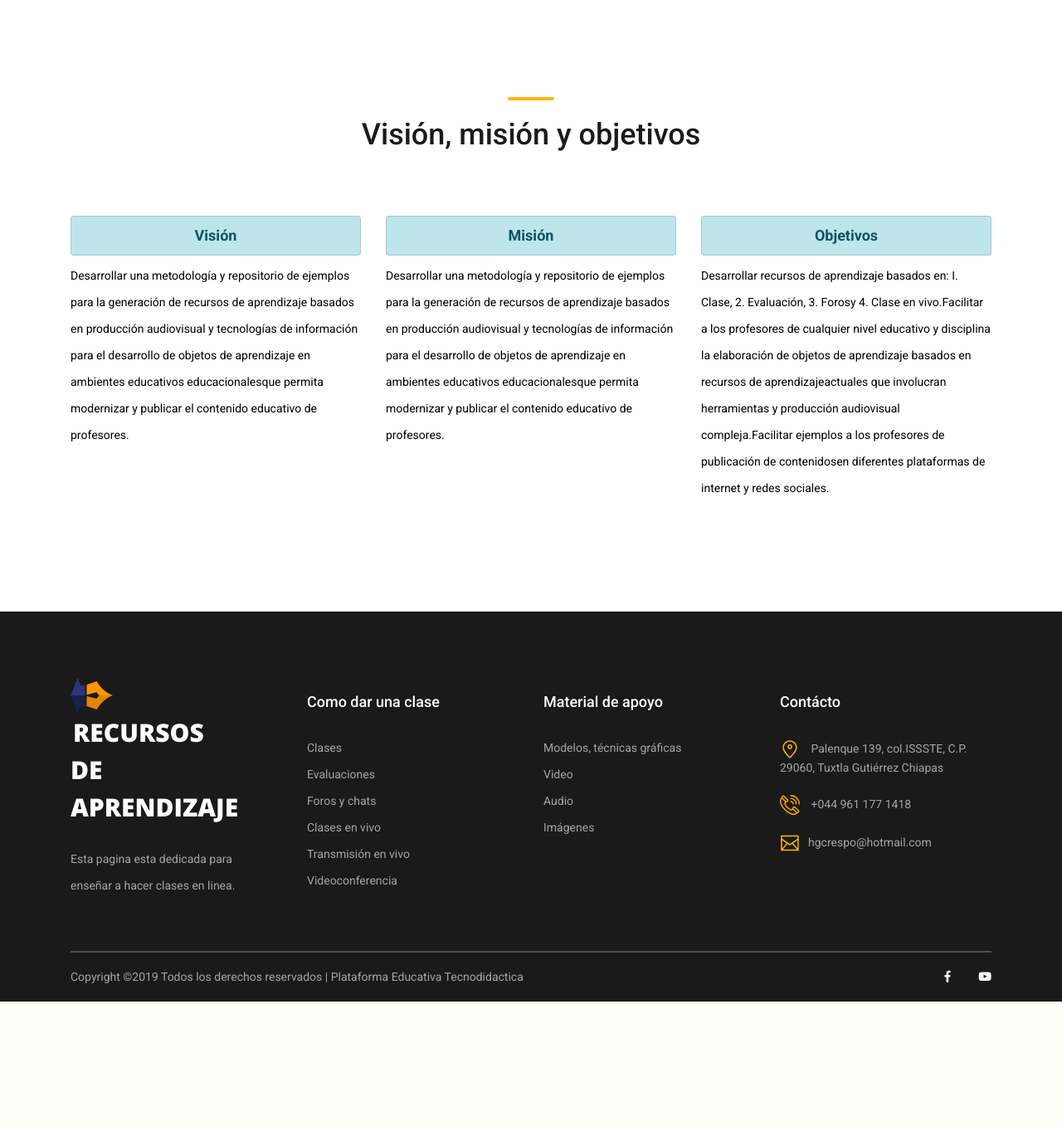
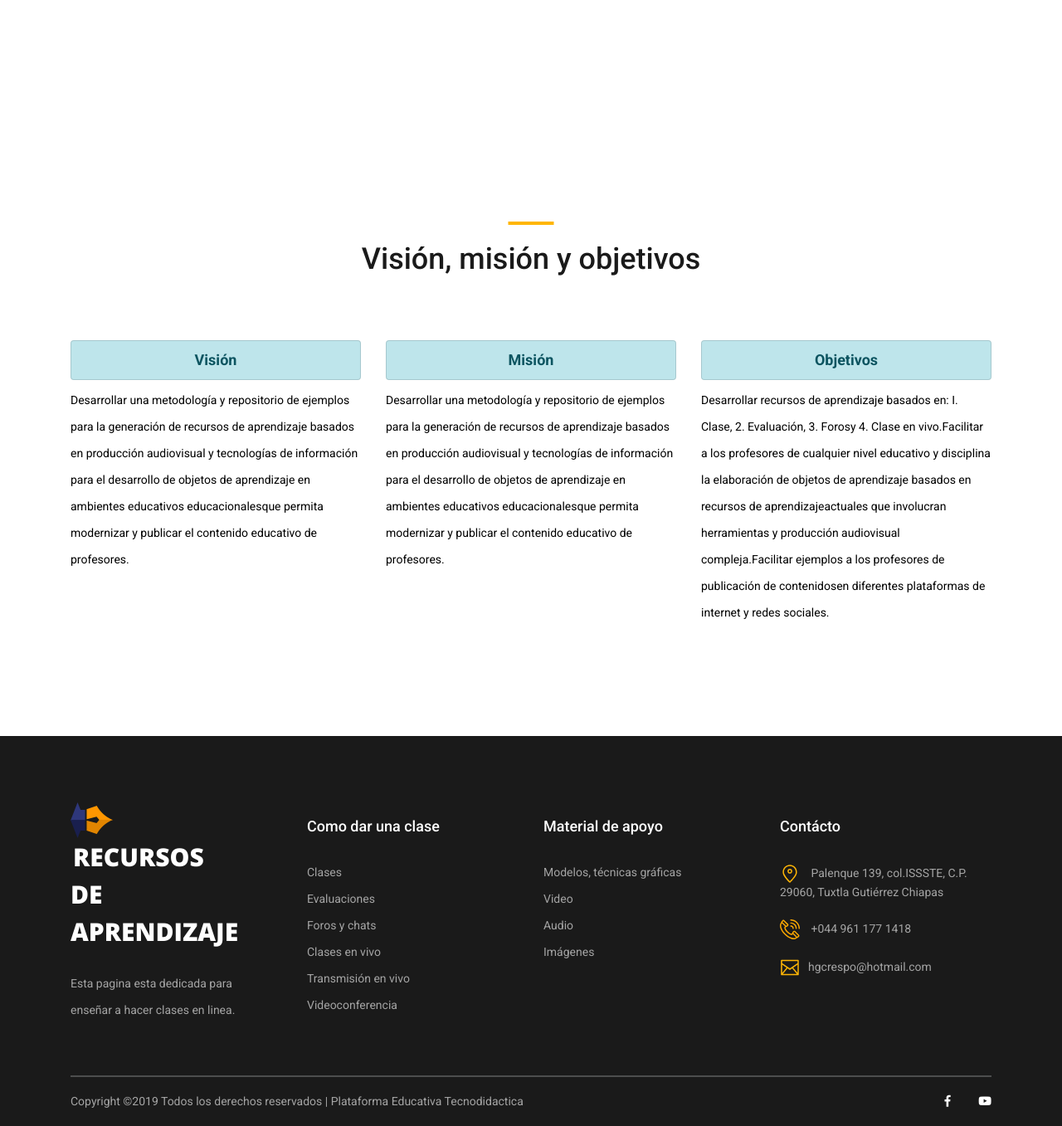
Before and after one commit to Robert64K/aprendizaje-page, a Django app: page /main/ in a window 1280 px wide. Shown: the part 800-2157 px from the top of the page at 83% size. Before the commit the page ends 2007 px from the top, so only its background shows below. Run offline with Django 3.2, Linux system fonts and the light colour scheme; some libraries are stand-ins or nearby versions.

Commit message:
Modificacion de main

```diff
--- a/home/templates/home/main.html
+++ b/home/templates/home/main.html
@@ -312,7 +312,7 @@
 
 </div>-->
 
-    <div class="popular page_section">
+    <div class="popular page_section" style="margin-top: 150px;">
         <div class="container">
             <div class="row">
                 <div class="col">
```
